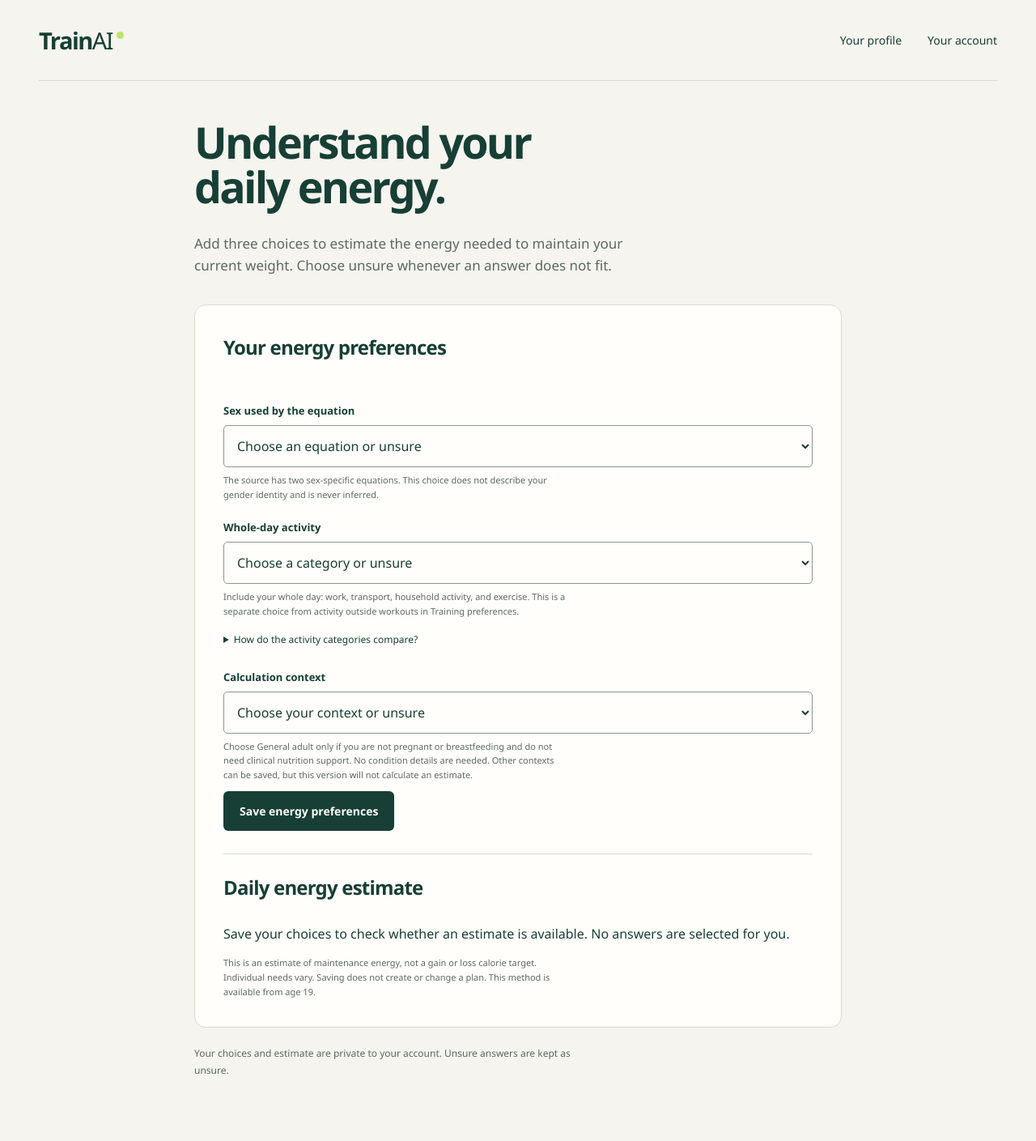
After one commit to mukhammaddiyor01/trainAI, a FastAPI app: template frontend/templates/energy-preferences.html in a window 1280 px wide. The commit adds this page. Shown: the whole page at 81% size. Run offline with FastAPI, Linux system fonts and the light colour scheme; the template is opened without the code that fills it, so the values that code supplies are empty.

Commit message:
feat: add explicit energy onboarding and private saved estimate view

```diff
--- /dev/null
+++ b/frontend/static/css/energy-preferences.css
@@ -0,0 +1,9 @@
+.energy-page .visually-hidden { position: absolute; width: 1px; height: 1px; overflow: hidden; clip-path: inset(50%); white-space: nowrap; }
+.energy-page select { width: 100%; min-width: 0; padding: 13px 12px; border: 1px solid #89988d; border-radius: 5px; background: var(--white); color: var(--ink); font: inherit; font-size: 16px; }
+.energy-page select:focus-visible { outline: 2px solid var(--ink); outline-offset: 2px; }
+.energy-page .field-help { max-width: 68ch; }
+.energy-guide { margin-block: 12px 24px; line-height: 1.6; }
+.energy-guide li { margin-block: 5px; }
+.energy-result { border-top: 1px solid var(--line); margin-top: 28px; padding-top: 24px; }
+.energy-result .energy-value { font-size: clamp(30px, 5vw, 44px); letter-spacing: -.04em; margin-block: 14px; }
+.energy-value span { font-size: 16px; letter-spacing: 0; }
--- /dev/null
+++ b/frontend/static/js/energy-preferences.js
@@ -0,0 +1,51 @@
+"use strict";
+
+const energyForm = document.getElementById("energy-form");
+if (energyForm) {
+  const message = document.getElementById("energy-message");
+  const fields = document.getElementById("energy-fields");
+  const button = energyForm.querySelector('button[type="submit"]');
+  energyForm.addEventListener("input", () => {
+    const notice = document.getElementById("energy-saved-notice");
+    if (notice) notice.hidden = true;
+    document.getElementById("energy-result").hidden = true;
+    message.textContent = "";
+  });
+  energyForm.addEventListener("submit", async (event) => {
+    event.preventDefault();
+    if (button.disabled) return;
+    const values = {
+      equation_sex: energyForm.elements.equation_sex.value,
+      activity_category: energyForm.elements.activity_category.value,
+      context: energyForm.elements.context.value,
+    };
+    const controller = new AbortController();
+    const timeout = setTimeout(() => controller.abort(), 15000);
+    document.getElementById("energy-result").hidden = true;
+    fields.disabled = true;
+    button.disabled = true;
+    energyForm.setAttribute("aria-busy", "true");
+    message.textContent = "Saving your energy preferences…";
+    try {
+      const response = await fetch(energyForm.action, {
+        method: "PUT", credentials: "same-origin", headers: { "Content-Type": "application/json" },
+        body: JSON.stringify(values), signal: controller.signal,
+      });
+      const result = await response.json();
+      if (!response.ok) {
+        message.textContent = response.status === 401 ? "Your session expired. Sign in again before saving."
+          : (typeof result.detail === "string" ? result.detail : "The preferences could not be saved.");
+        return;
+      }
+      window.location.assign("/energy-preferences?saved=1");
+    } catch (error) {
+      message.textContent = error.name === "AbortError" ? "The request timed out. Try again."
+        : "Could not reach TrainAI. Check the connection and try again.";
+    } finally {
+      clearTimeout(timeout);
+      fields.disabled = false;
+      button.disabled = false;
+      energyForm.removeAttribute("aria-busy");
+    }
+  });
+}
--- a/frontend/templates/account.html
+++ b/frontend/templates/account.html
@@ -16,7 +16,7 @@
     <p>Signed in as <strong>{{ identity.username }}</strong></p>
     <h1>Your next step<br>starts here.</h1>
     <p class="lead">Your private account is ready. Add your basic profile to begin.</p>
-    <section class="account-next" aria-labelledby="next-title"><h2 id="next-title">Make it personal</h2><p>Start with your age, height, weight, and time zone. Then choose a weight goal. Add your training availability, equipment, and food preferences.</p><a href="/profile">Edit your basic profile</a> · <a href="/goal">Set your goal</a> · <a href="/training-preferences">Training preferences</a> · <a href="/food-preferences">Food preferences</a></section>
+    <section class="account-next" aria-labelledby="next-title"><h2 id="next-title">Make it personal</h2><p>Start with your age, height, weight, and time zone. Then choose a weight goal. Add your training availability, equipment, and food preferences.</p><a href="/profile">Edit your basic profile</a> · <a href="/goal">Set your goal</a> · <a href="/training-preferences">Training preferences</a> · <a href="/food-preferences">Food preferences</a> · <a href="/energy-preferences">Energy preferences</a></section>
     <form action="/auth/logout" method="post" data-logout><button class="button" type="submit">Sign out</button><p id="form-message" class="form-message" role="status" aria-live="polite"></p></form>
     {% else %}
     <h1>Your account<br>is unavailable.</h1>
--- /dev/null
+++ b/frontend/templates/energy-preferences.html
@@ -0,0 +1,76 @@
+<!doctype html>
+<html lang="en">
+<head>
+  <meta charset="utf-8">
+  <meta name="viewport" content="width=device-width, initial-scale=1">
+  <title>Your energy preferences — TrainAI</title>
+  <link rel="stylesheet" href="{{ url_for('static', path='/css/styles.css').path }}">
+  <link rel="stylesheet" href="{{ url_for('static', path='/css/auth.css').path }}">
+  <link rel="stylesheet" href="{{ url_for('static', path='/css/profile.css').path }}">
+  <link rel="stylesheet" href="{{ url_for('static', path='/css/energy-preferences.css').path }}">
+  <script src="{{ url_for('static', path='/js/energy-preferences.js').path }}" defer></script>
+</head>
+<body>
+  <a class="skip-link" href="#main">Skip to content</a>
+  <header class="site-header wrap"><a class="wordmark" href="/">Train<span>AI</span><i aria-hidden="true"></i></a><nav aria-label="Energy navigation"><a href="/profile">Your profile</a><a href="/account">Your account</a></nav></header>
+  <main id="main" class="wrap profile-page energy-page">
+    <h1>Understand your<br>daily energy.</h1>
+    <p class="lead">Add three choices to estimate the energy needed to maintain your current weight. Choose unsure whenever an answer does not fit.</p>
+    <section class="auth-panel" aria-labelledby="energy-title">
+      <h2 id="energy-title">Your energy preferences</h2>
+      {% if saved %}<p id="energy-saved-notice" class="success-message" role="status">Energy preferences saved.</p>{% endif %}
+      <form id="energy-form" action="/api/energy-preferences" method="post" aria-describedby="energy-message">
+        <fieldset id="energy-fields">
+          <legend class="visually-hidden">Energy calculation choices</legend>
+          <label for="equation_sex">Sex used by the equation</label>
+          <select id="equation_sex" name="equation_sex" required aria-describedby="sex-help">
+            <option value="" disabled {% if not preferences %}selected{% endif %}>Choose an equation or unsure</option>
+            {% for value, label in [('male', 'Male equation'), ('female', 'Female equation'), ('unsure', 'Unsure or prefer not to choose')] %}
+            <option value="{{ value }}" {% if preferences and preferences.equation_sex == value %}selected{% endif %}>{{ label }}</option>
+            {% endfor %}
+          </select>
+          <p id="sex-help" class="field-help">The source has two sex-specific equations. This choice does not describe your gender identity and is never inferred.</p>
+          <label for="activity_category">Whole-day activity</label>
+          <select id="activity_category" name="activity_category" required aria-describedby="energy-activity-help">
+            <option value="" disabled {% if not preferences %}selected{% endif %}>Choose a category or unsure</option>
+            {% for value, label in [('inactive', 'Inactive'), ('low_active', 'Low active'), ('active', 'Active'), ('very_active', 'Very active'), ('unsure', 'Unsure')] %}
+            <option value="{{ value }}" {% if preferences and preferences.activity_category == value %}selected{% endif %}>{{ label }}</option>
+            {% endfor %}
+          </select>
+          <p id="energy-activity-help" class="field-help">Include your whole day: work, transport, household activity, and exercise. This is a separate choice from activity outside workouts in Training preferences.</p>
+          <details class="energy-guide"><summary>How do the activity categories compare?</summary>
+            <p>The source uses physical activity level (PAL), a whole-day measure. Inactive includes daily living activities; the higher categories include progressively more activity. These are reference categories, not exercise recommendations.</p>
+            <ul><li>Inactive: PAL 1.00 to below 1.53</li><li>Low active: PAL 1.53 to below 1.68</li><li>Active: PAL 1.68 to below 1.85</li><li>Very active: PAL 1.85 to below 2.50</li></ul>
+            <p><a href="https://www.canada.ca/en/health-canada/services/food-nutrition/healthy-eating/dietary-reference-intakes/tables/equations-estimate-energy-requirement.html">Read the source's daily activity examples</a>. If you cannot identify a category, choose unsure.</p>
+          </details>
+          <label for="context">Calculation context</label>
+          <select id="context" name="context" required aria-describedby="context-help">
+            <option value="" disabled {% if not preferences %}selected{% endif %}>Choose your context or unsure</option>
+            {% for value, label in [('general_adult', 'General adult'), ('pregnant', 'Pregnant'), ('breastfeeding', 'Breastfeeding'), ('clinical', 'Clinical nutrition needs'), ('unsure', 'Unsure')] %}
+            <option value="{{ value }}" {% if preferences and preferences.context == value %}selected{% endif %}>{{ label }}</option>
+            {% endfor %}
+          </select>
+          <p id="context-help" class="field-help">Choose General adult only if you are not pregnant or breastfeeding and do not need clinical nutrition support. No condition details are needed. Other contexts can be saved, but this version will not calculate an estimate.</p>
+          <button class="button" type="submit">Save energy preferences</button>
+        </fieldset>
+        <p id="energy-message" class="form-message" role="status" aria-live="polite"></p>
+      </form>
+      <noscript><p>Enable JavaScript to save your energy preferences.</p></noscript>
+      <section id="energy-result" class="energy-result" aria-labelledby="estimate-title">
+        <h2 id="estimate-title">Daily energy estimate</h2>
+        {% if estimate %}
+        <p class="energy-value">About {{ '{:,.0f}'.format(estimate.energy_kcal_per_day) }} <span>kcal/day</span></p>
+        <p class="field-help">Calculated from your saved profile: age {{ profile.age }}, {{ profile.height_cm }} cm, {{ profile.weight_kg }} kg. <a href="/profile">Update your profile</a>.</p>
+        <p class="field-help">DRI 2023 · {{ estimate.method_version }}. The display is rounded; the underlying calculation is not.</p>
+        {% elif unavailable %}
+        <p>{{ unavailable }}</p>
+        {% else %}
+        <p>Save your choices to check whether an estimate is available. No answers are selected for you.</p>
+        {% endif %}
+        <p class="field-help">This is an estimate of maintenance energy, not a gain or loss calorie target. Individual needs vary. Saving does not create or change a plan. This method is available from age 19.</p>
+      </section>
+    </section>
+    <p class="profile-scope">Your choices and estimate are private to your account. Unsure answers are kept as unsure.</p>
+  </main>
+</body>
+</html>
--- a/frontend/templates/food-preferences.html
+++ b/frontend/templates/food-preferences.html
@@ -77,6 +77,7 @@
       </form>
       <noscript><p>Enable JavaScript to save food preferences and edit meal times.</p></noscript>
     </section>
+    <p class="goal-next"><a href="/energy-preferences">Next: energy preferences</a></p>
     <p class="profile-scope">These details are private to your account. Saving them does not generate a meal plan, assess allergy safety, or calculate calorie targets.</p>
   </main>
 </body>
```
Also changed, not shown: COMPLETED_TASKS.md (+12 -0 lines), backend/account_pages.py (+28 -0 lines), tests/test_energy_preference_pages.py (added, +58 -0 lines).
